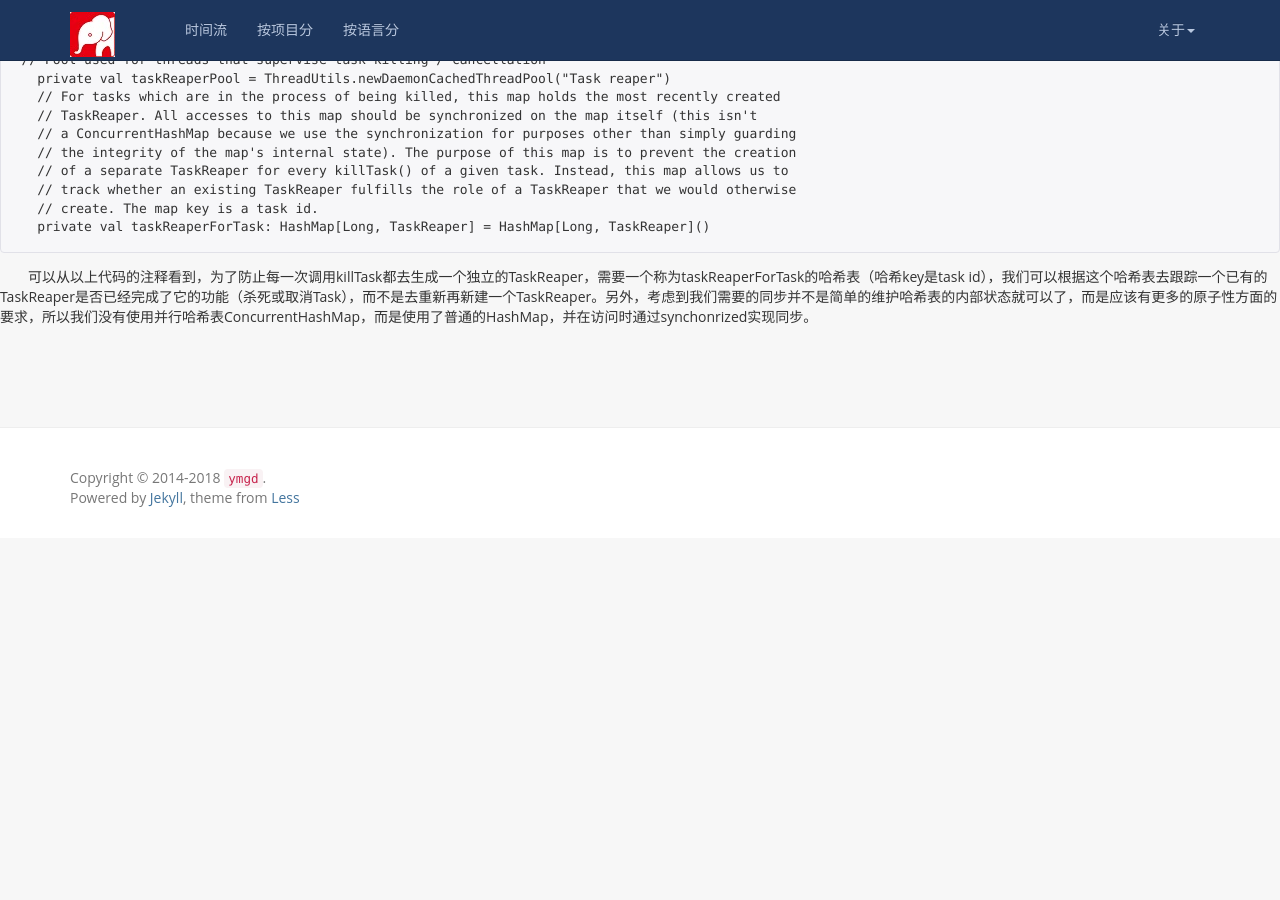
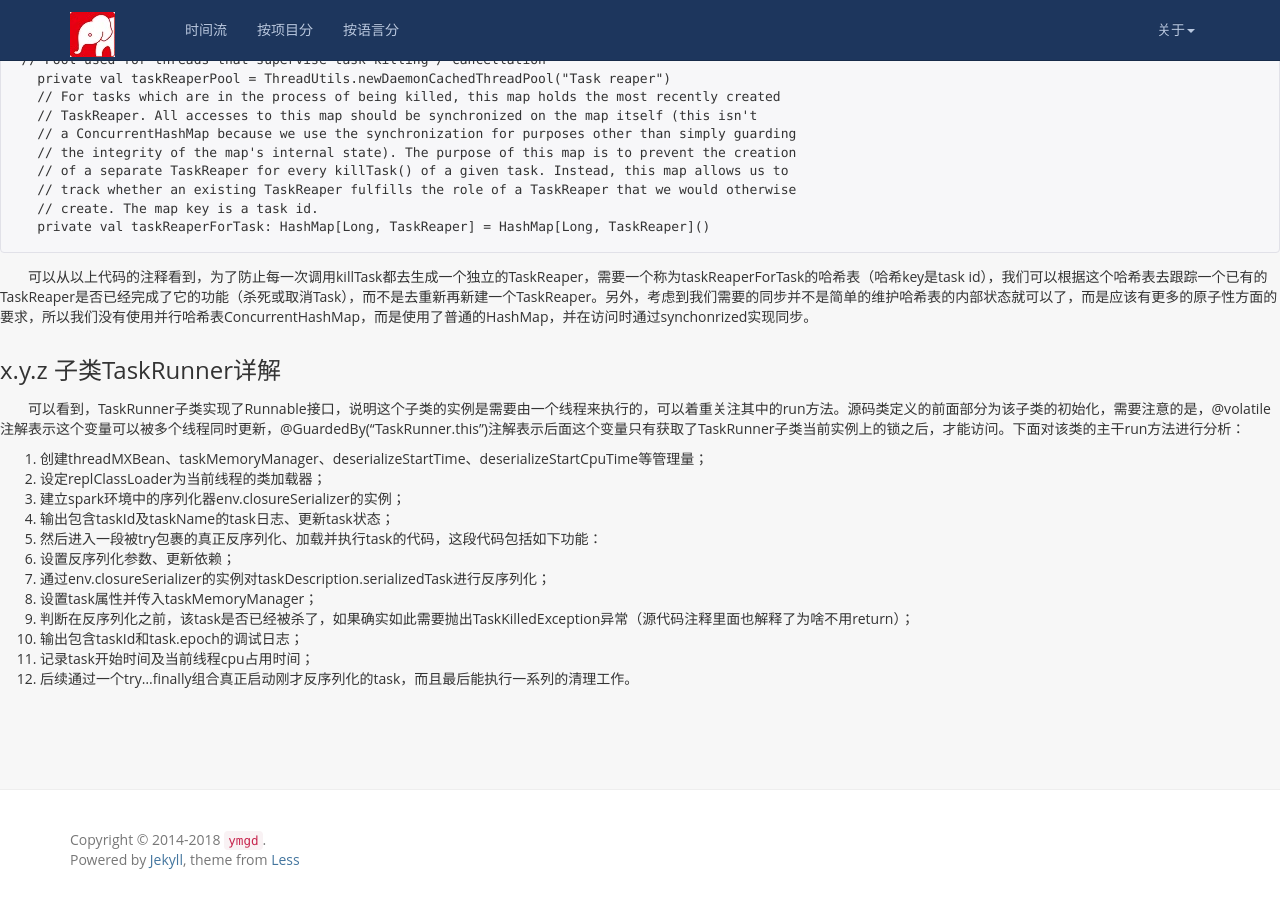
Before and after one commit to ymgd/codereader, a Jekyll site: the page built from bigdata/spark/executor_note.md, in a window 1280 px wide and 900 px high, scrolled down 3659 px. Built offline with Jekyll 4.4.1, drawn with Linux system fonts in a browser that asks for light colours; our own code applies the rules of GitHub Pages for plain Markdown files; before the commit the page ends 4197 px from its top, so only the background shows below that.

Commit message:
add come class TaskRunner note

````diff
--- a/bigdata/spark/executor_note.md
+++ b/bigdata/spark/executor_note.md
@@ -184,6 +184,28 @@ import org.apache.spark.util._
 ```
 &emsp;&emsp;可以从以上代码的注释看到，为了防止每一次调用killTask都去生成一个独立的TaskReaper，需要一个称为taskReaperForTask的哈希表（哈希key是task id），我们可以根据这个哈希表去跟踪一个已有的TaskReaper是否已经完成了它的功能（杀死或取消Task），而不是去重新再新建一个TaskReaper。另外，考虑到我们需要的同步并不是简单的维护哈希表的内部状态就可以了，而是应该有更多的原子性方面的要求，所以我们没有使用并行哈希表ConcurrentHashMap，而是使用了普通的HashMap，并在访问时通过synchonrized实现同步。
 
+### x.y.z   子类TaskRunner详解
+
+&emsp;&emsp;可以看到，TaskRunner子类实现了Runnable接口，说明这个子类的实例是需要由一个线程来执行的，可以着重关注其中的run方法。源码类定义的前面部分为该子类的初始化，需要注意的是，@volatile注解表示这个变量可以被多个线程同时更新，@GuardedBy("TaskRunner.this")注解表示后面这个变量只有获取了TaskRunner子类当前实例上的锁之后，才能访问。下面对该类的主干run方法进行分析：
+
+1. 创建threadMXBean、taskMemoryManager、deserializeStartTime、deserializeStartCpuTime等管理量；
+1. 设定replClassLoader为当前线程的类加载器；
+1. 建立spark环境中的序列化器env.closureSerializer的实例；
+1. 输出包含taskId及taskName的task日志、更新task状态；
+1. 然后进入一段被try包裹的真正反序列化、加载并执行task的代码，这段代码包括如下功能：
+  1. 设置反序列化参数、更新依赖；
+  1. 通过env.closureSerializer的实例对taskDescription.serializedTask进行反序列化；
+  1. 设置task属性并传入taskMemoryManager；
+  1. 判断在反序列化之前，该task是否已经被杀了，如果确实如此需要抛出TaskKilledException异常（源代码注释里面也解释了为啥不用return）；
+  1. 输出包含taskId和task.epoch的调试日志；
+  1. 记录task开始时间及当前线程cpu占用时间；
+  1. 后续通过一个try...finally组合真正启动刚才反序列化的task，而且最后能执行一系列的清理工作。
+
+
+
+
+
+
 
 
 
````
